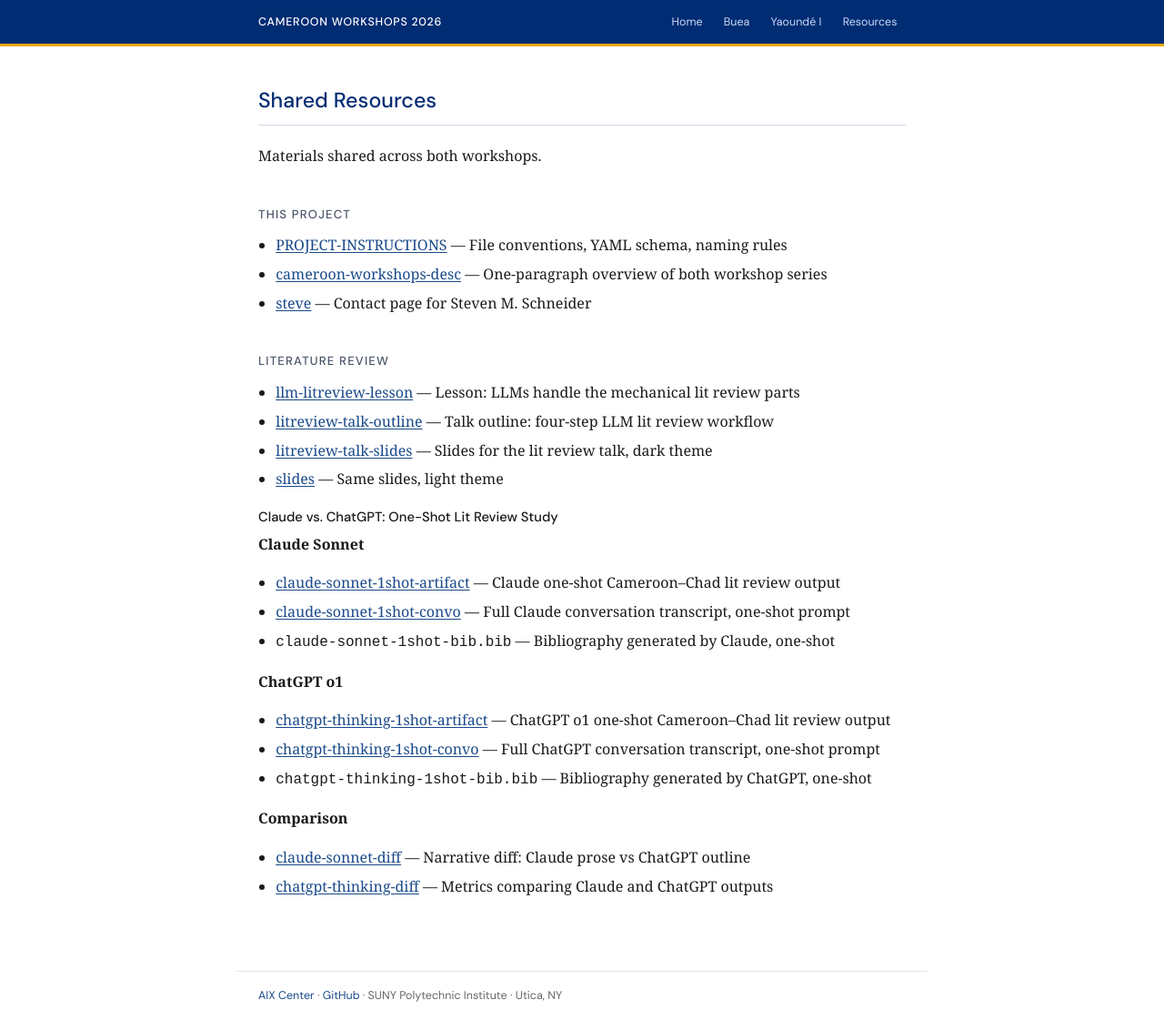
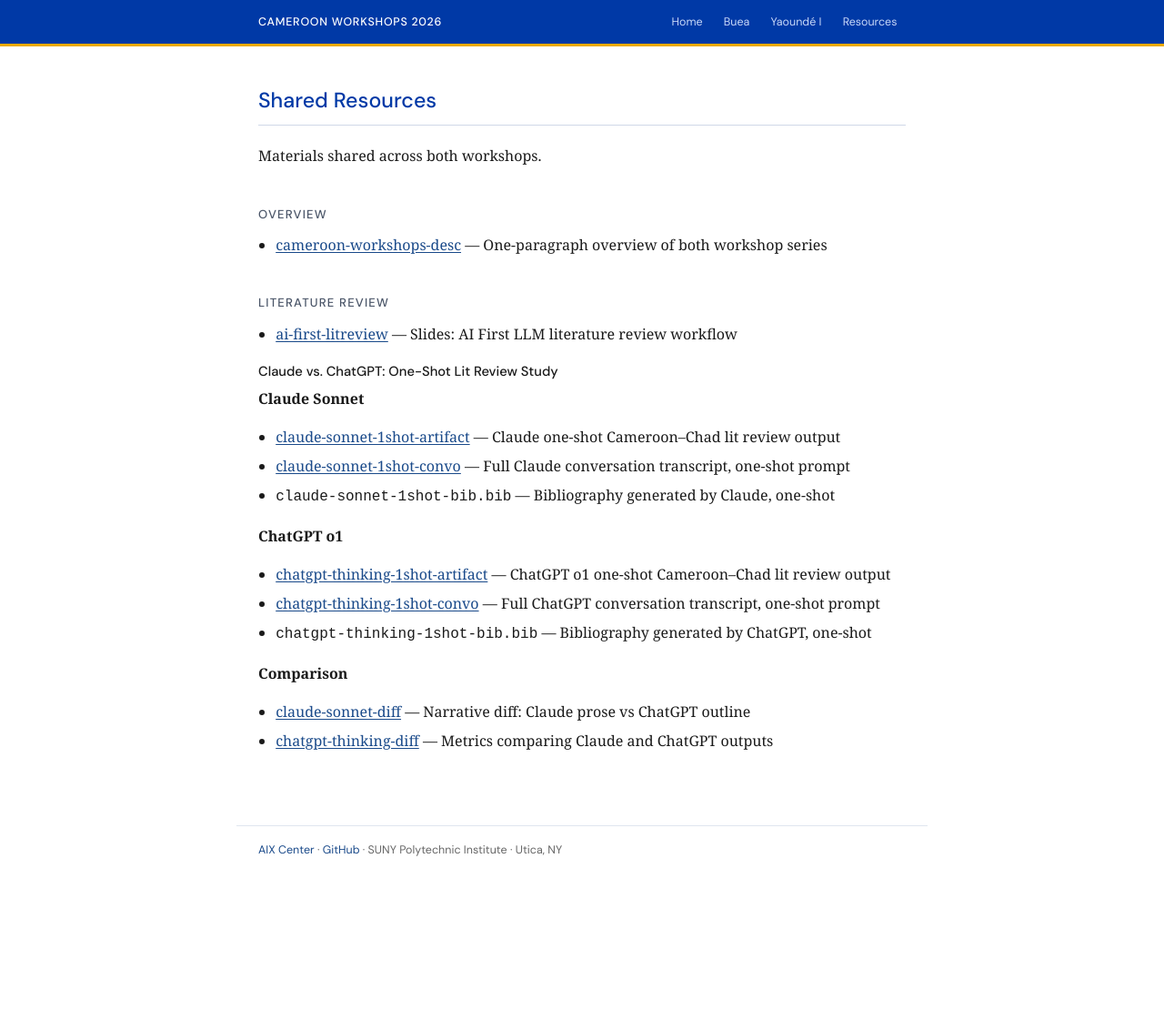
Before and after one commit to sunypolyaix/cameroon-workshops-2026, a Jekyll site: the page built from shared/index.md, in a window 1280 px wide. Shown: the whole page at 91% size. Built offline with Jekyll 4.4.1, drawn with Linux system fonts in a browser that asks for light colours; after the commit the page ends 961 px from its top, so only the background shows below that.

Commit message:
default for Jekyl site

```diff
--- a/_layouts/default.html
+++ b/_layouts/default.html
@@ -23,7 +23,7 @@
 
     /* ── Site header / nav bar ──────────────────────────────── */
     .site-header {
-      background: #002C73;         /* SUNY Blue PMS 288 */
+      background: #0039A6;         /* SUNY Blue PMS 288 — web-safe render */
       border-bottom: 3px solid #EDA900;  /* SUNY Gold accent — decorative only */
     }
 
@@ -88,7 +88,7 @@
       font-family: 'DM Sans', Helvetica, Arial, sans-serif;
       font-size: 1.45rem;
       font-weight: 500;
-      color: #002C73;             /* SUNY Blue — ~14:1 on white, passes AAA */
+      color: #0039A6;             /* SUNY Blue — passes AAA on white */
       border-bottom: 1px solid #d0d8e8;
       padding-bottom: .5rem;
       margin-top: 0;
@@ -121,9 +121,9 @@
       text-decoration: underline;
       text-underline-offset: 2px;
     }
-    a:hover { color: #002C73; }
+    a:hover { color: #0039A6; }
     a:focus-visible {
-      outline: 2px solid #002C73;
+      outline: 2px solid #0039A6;
       outline-offset: 2px;
       border-radius: 2px;
     }
--- a/shared/index.md
+++ b/shared/index.md
@@ -7,18 +7,13 @@ title: "Shared Resources"
 
 Materials shared across both workshops.
 
-## This Project
+## Overview
 
-- <a href="PROJECT-INSTRUCTIONS" target="_blank" rel="noopener">PROJECT-INSTRUCTIONS</a> — File conventions, YAML schema, naming rules
 - <a href="cameroon-workshops-desc" target="_blank" rel="noopener">cameroon-workshops-desc</a> — One-paragraph overview of both workshop series
-- <a href="steve" target="_blank" rel="noopener">steve</a> — Contact page for Steven M. Schneider
 
 ## Literature Review
 
-- <a href="lit-review/llm-litreview-lesson" target="_blank" rel="noopener">llm-litreview-lesson</a> — Lesson: LLMs handle the mechanical lit review parts
-- <a href="lit-review/litreview-talk-outline" target="_blank" rel="noopener">litreview-talk-outline</a> — Talk outline: four-step LLM lit review workflow
-- <a href="lit-review/litreview-talk-slides.html" target="_blank" rel="noopener">litreview-talk-slides</a> — Slides for the lit review talk, dark theme
-- <a href="lit-review/slides.html" target="_blank" rel="noopener">slides</a> — Same slides, light theme
+- <a href="lit-review/ai-first-litreview.html" target="_blank" rel="noopener">ai-first-litreview</a> — Slides: AI First LLM literature review workflow
 
 ### Claude vs. ChatGPT: One-Shot Lit Review Study
 
```
